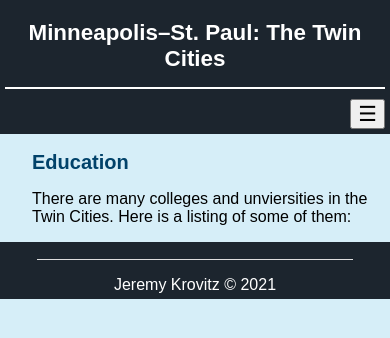
After one commit to jkrovitz/Krovitz_Jeremy_Term_Project, a PHP site: page /education.html in a window 390 px wide. The commit adds this page. Shown: the top 338 px of the page. Run offline with PHP 8.4, Linux system fonts and the light colour scheme.

Commit message:
Add responsive nav and education page

```diff
--- /dev/null
+++ b/education.html
@@ -0,0 +1,36 @@
+<!DOCTYPE html>
+<html lang="en">
+    <head>
+        <title>Education</title>
+        <meta charset="UTF-8" />
+        <meta content="width=device-width, initial-scale=1.0" name="viewport" />
+        <link href="education.html" rel="canonical" />
+        <meta content="Education" name="title" />
+        <meta content="A list of some of the colleges and universities in the Twin Cities." name="description" />
+        <meta content="Jeremy Krovitz" name="author" />
+        <link href="style/all-style.css" rel="preload" as="style" />
+        <link href="style/all-style.css" rel="stylesheet" type="text/css" />
+		<script src="js/script.js" defer></script>
+    </head>
+    <body class="flex-container">
+	   <header>
+        	<h1>Minneapolis&ndash;St. Paul: The Twin Cities</h1>
+            <nav class="main-nav">
+				<a href="index.html">Home</a>
+				<a href="history.html">History</a>
+				<a href="population.html">Population</a>
+				<a href="tourism.html">Tourism</a>
+				<a href="education.html">Education</a>
+				<button class="hamburger-menu-icon">&#9776;</button>
+		</nav>
+		</header>
+		<main class="main-class" id="education-page">
+        </main>
+        <footer>
+            <ul class="citations">
+
+            </ul>
+            <p class="copyright-class">Jeremy Krovitz &copy; 2021</p>
+        </footer>
+</body>
+</html>
--- a/index.html
+++ b/index.html
@@ -10,15 +10,18 @@
         <meta content="Jeremy Krovitz" name="author" />
         <link href="style/all-style.css" rel="preload" as="style" />
         <link href="style/all-style.css" rel="stylesheet" type="text/css" />
+		<script src="js/script.js" defer></script>
     </head>
     <body class="flex-container">
         <header>
         	<h1>Minneapolis&ndash;St. Paul: The Twin Cities</h1>
-            <nav>
+            <nav class="main-nav">
 				<a href="index.html">Home</a>
 				<a href="history.html">History</a>
 				<a href="population.html">Population</a>
 				<a href="tourism.html">Tourism</a>
+				<a href="education.html">Education</a>
+				<button class="hamburger-menu-icon">&#9776;</button>
 		</nav>
         </header>
         <main class="main-class">
--- /dev/null
+++ b/js/script.js
@@ -0,0 +1,31 @@
+var navEl = document.getElementsByTagName("nav")[0];
+
+navEl.addEventListener("click", showAndHideNav, false);
+
+function showAndHideNav() {
+	if (navEl.className === "main-nav") {
+		navEl.className +=  " mobile-nav";
+	} else {
+		navEl.className = "main-nav";
+	}
+}
+
+const EDUCATION_PAGE = document.getElementById("education-page");
+console.log(EDUCATION_PAGE);
+
+const CREATE_EDUCATION_PAGE_TITLE = () => {
+	const EDUCATION_PAGE_TITLE = document.createElement("h2");
+	const EDUCATION_PAGE_TITLE_TEXT = document.createTextNode("Education");
+	EDUCATION_PAGE_TITLE.appendChild(EDUCATION_PAGE_TITLE_TEXT);
+	EDUCATION_PAGE.appendChild(EDUCATION_PAGE_TITLE);
+	CREATE_EDUCATION_DESCRIPTION();
+}
+
+const CREATE_EDUCATION_DESCRIPTION = () => {
+	const EDUCATION_DESCRIPTION = document.createElement("p");
+	const EDUCATION_DESCRIPTION_TEXT = document.createTextNode("There are many colleges and unviersities in the Twin Cities. Here is a listing of some of them:");
+	EDUCATION_DESCRIPTION.appendChild(EDUCATION_DESCRIPTION_TEXT);
+	EDUCATION_PAGE.appendChild(EDUCATION_DESCRIPTION);
+}
+
+EDUCATION_PAGE.addEventListener('load', CREATE_EDUCATION_PAGE_TITLE(), false);
--- a/population.html
+++ b/population.html
@@ -10,15 +10,18 @@
         <meta content="Jeremy Krovitz" name="author" />
         <link href="style/all-style.css" rel="preload" as="style" />
         <link href="style/all-style.css" rel="stylesheet" type="text/css" />
+		<script src="js/script.js" defer></script>
     </head>
     <body class="flex-container">
         <header>
         	<h1>Minneapolis&ndash;St. Paul: The Twin Cities</h1>
-            <nav>
+            <nav class="main-nav">
 				<a href="index.html">Home</a>
 				<a href="history.html">History</a>
 				<a href="population.html">Population</a>
 				<a href="tourism.html">Tourism</a>
+				<a href="education.html">Education</a>
+				<button class="hamburger-menu-icon">&#9776;</button>
 			</nav>
         </header>
         <main class="main-class">
--- a/style/screen.css
+++ b/style/screen.css
@@ -21,7 +21,6 @@ Description: Styles used for screen media
     }
 
     nav {
-        width: 100%;
         border-top: 2px solid #fff;
         padding-top: 10px;
     }
@@ -42,6 +41,49 @@ Description: Styles used for screen media
         background-color: #fff;
         color: #01426a;
     }
+
+	nav .hamburger-menu-icon {
+		display: none;
+	}
+
+	@media screen and (max-width: 600px) {
+
+		.main-nav a:not(:last-child) {
+			display: none;
+			margin-left: 10px;
+		}
+
+		.main-nav .hamburger-menu-icon {
+			float: right;
+			display: block;
+		}
+
+		.hamburger-menu-icon {
+			font-size: 1.3em;
+		}
+
+		.main-nav.mobile-nav {
+			position: relative;
+			margin-top: 50px;
+		}
+
+		.main-nav.mobile-nav .hamburger-menu-icon {
+			position: absolute;
+			right: 0;
+			top: 0;
+		}
+
+		.main-nav.mobile-nav a {
+			float: none;
+			display: block;
+			text-align: left;
+		}
+
+		nav:first-child {
+			margin-top: 50px;
+		}
+
+	}
 
     header,
     footer {
```
Also changed, not shown: history.html (+10 -2 lines), tourism.html (+10 -9 lines). Lines whose indentation alone changed are shown as unchanged.
